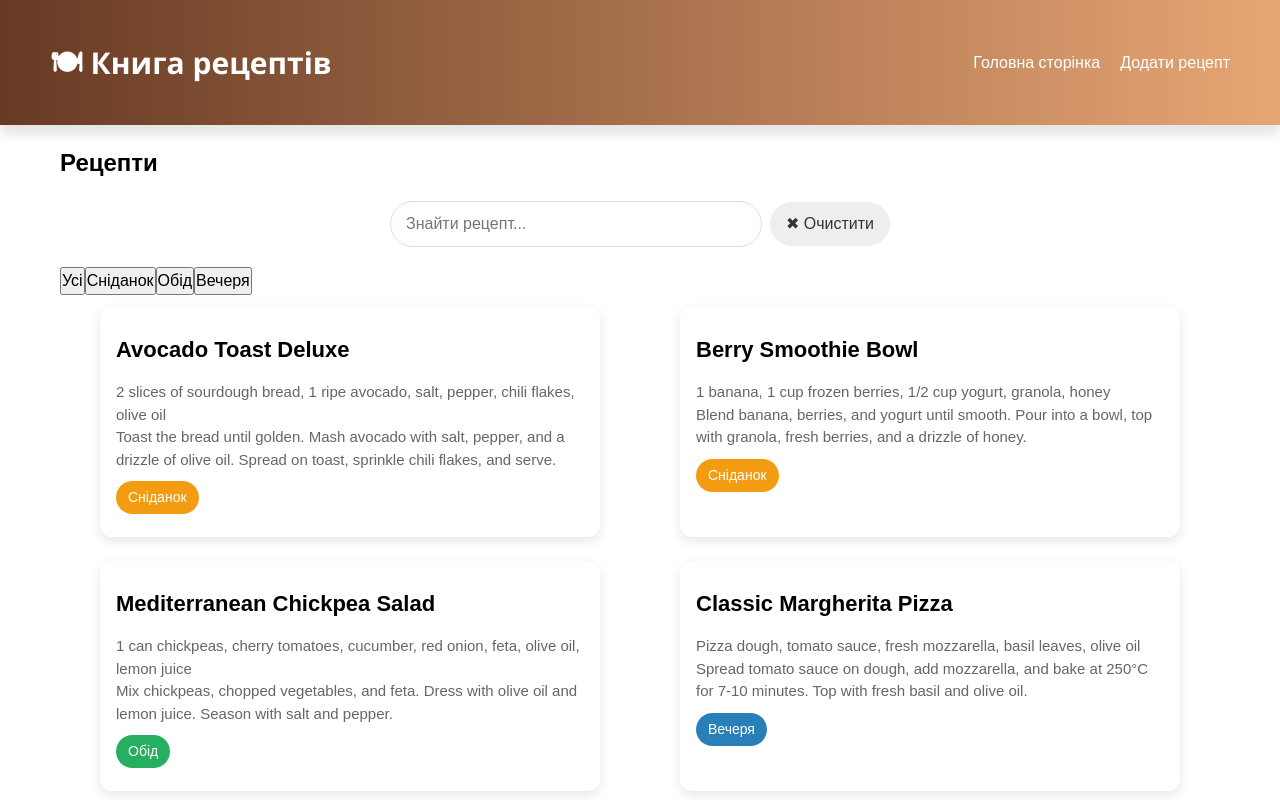
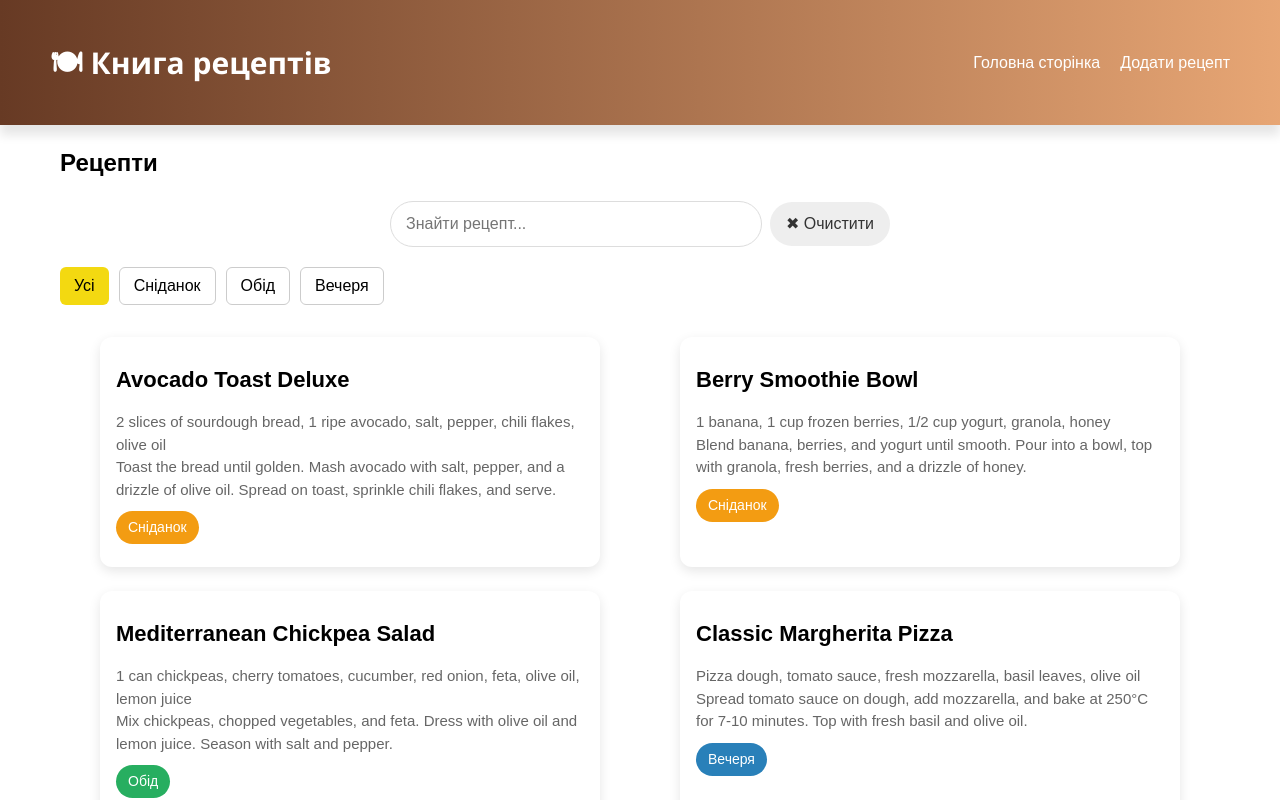
Before and after one commit to krisskov13/recipe-book, a React (Vite) app: page / in a window 1280 px wide. Shown: the top 800 px of the page. Built offline with nearby package versions, Linux system fonts and the light colour scheme.

Commit message:
add filter styles by categories

```diff
--- a/src/pages/Home/Home.jsx
+++ b/src/pages/Home/Home.jsx
@@ -52,9 +52,15 @@ function Home({ recipes }) {
         />
         <button onClick={handleClear}>✖ Очистити</button>
       </div>
-      <div>
+      <div className={styles.containerFilter}>
         {categories.map((category) => (
-          <button key={category} onClick={() => setSelectedCategory(category)}>
+          <button
+            key={category}
+            className={`${styles.filterBtn} ${
+              selectedCategory === category ? styles.active : ""
+            }`}
+            onClick={() => setSelectedCategory(category)}
+          >
             {category}
           </button>
         ))}
--- a/src/pages/Home/Home.module.css
+++ b/src/pages/Home/Home.module.css
@@ -41,6 +41,35 @@
   background-color: #ddd;
 }
 
+.containerFilter {
+  display: flex;
+  gap: 10px;
+  margin: 20px 0;
+}
+
+.filterBtn {
+  padding: 6px 14px;
+  border: 1px solid #ccc;
+  background-color: white;
+  cursor: pointer;
+  border-radius: 6px;
+  transition: all 0.2s ease;
+}
+
+.filterBtn:hover {
+  background-color: #f5f5f5;
+}
+
+.active {
+  background-color: #f3d911;
+  color: black;
+  border: none;
+}
+
+.active:hover {
+  background-color: #f3d911;
+}
+
 .listRecipes {
   display: flex;
   flex-wrap: wrap;
```
